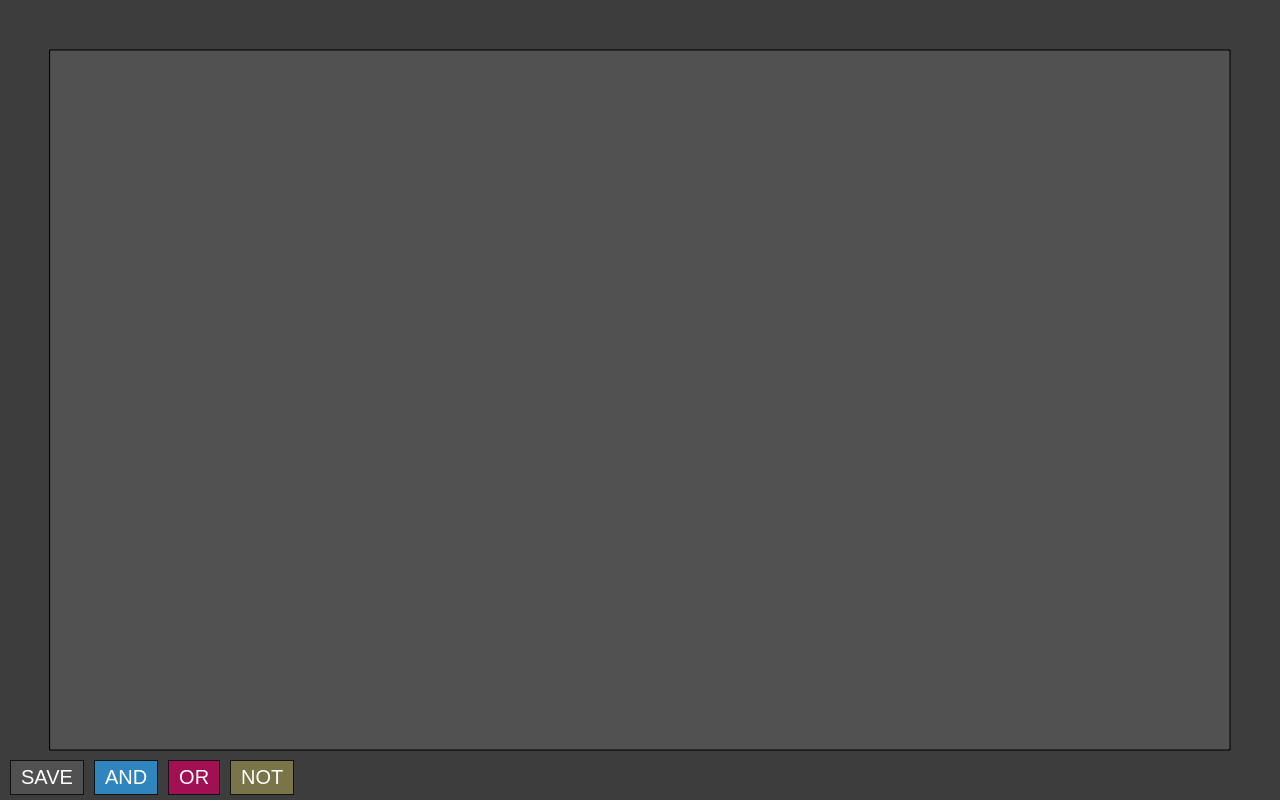
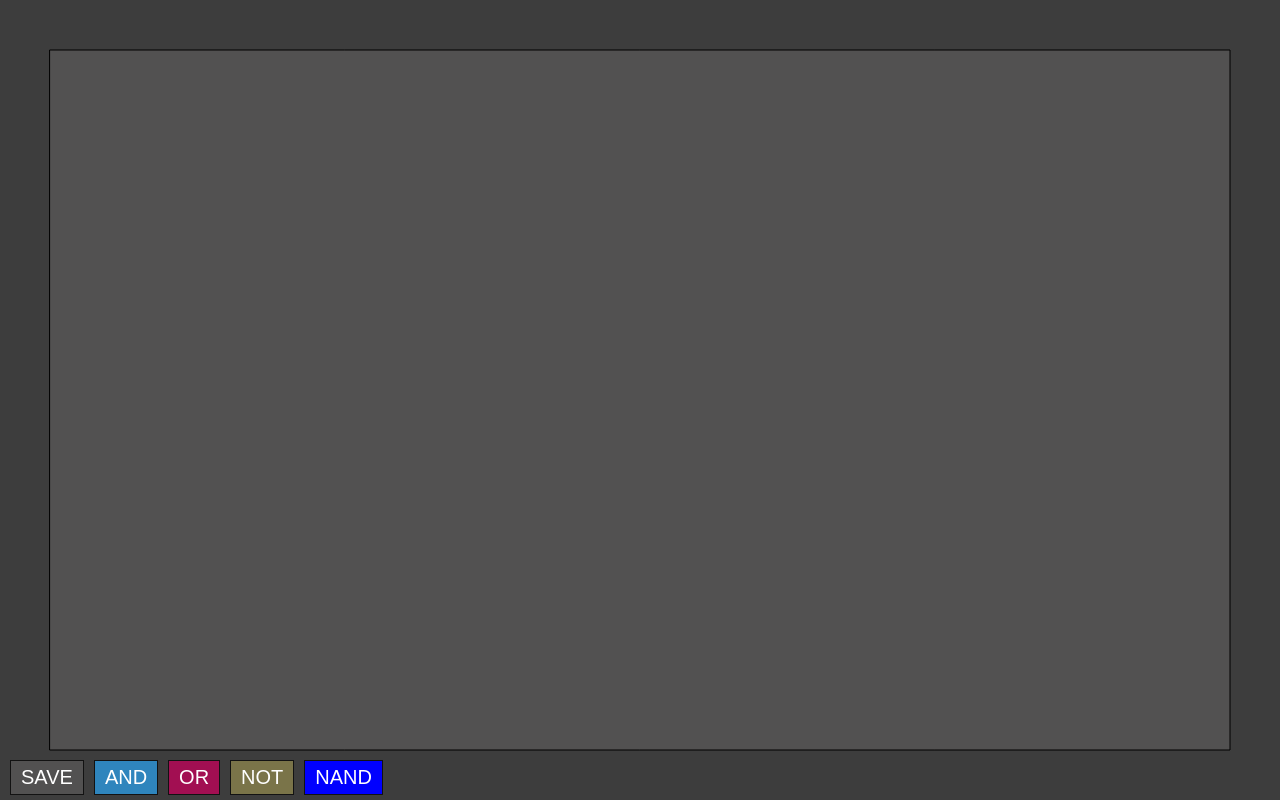
Before and after one commit to hasnainroopawalla/circuit-sim, a React app: page / in a window 1280 px wide. Built offline with nearby package versions, Linux system fonts and the light colour scheme.

Commit message:
WIP custom circuit

```diff
--- a/src/components/notification-banner.tsx
+++ b/src/components/notification-banner.tsx
@@ -11,6 +11,10 @@ const styles = {
     display: "flex",
     flexDirection: "row",
     gap: "10px",
+    MozUserSelect: "none" /* firefox */,
+    WebkitUserSelect: "none" /* Safari */,
+    msUserSelect: "none" /* IE*/,
+    userSelect: "none",
   },
 } as const;
 
--- a/src/components/toolbar.tsx
+++ b/src/components/toolbar.tsx
@@ -20,7 +20,11 @@ const styles = {
 export const Toolbar = () => {
   return (
     <div className="toolbar-container" style={styles.toolbarContainer}>
-      <Button text="SAVE" color="#525151" onClick={() => {}} />
+      <Button
+        text="SAVE"
+        color="#525151"
+        onClick={() => emitter.emit(EmitterEvent.SaveCircuit)}
+      />
       <Button
         text="AND"
         color={CORE_GATES["AND"].color}
@@ -42,6 +46,15 @@ export const Toolbar = () => {
           emitter.emit(EmitterEvent.SpawnCoreChip, { coreChip: "NOT" })
         }
       />
+      <Button
+        text="NAND"
+        color="blue"
+        onClick={() =>
+          emitter.emit(EmitterEvent.SpawnCustomChip, {
+            customChipString: `{"inputs":[{"id":"input-0","pin":"input-0_pin-0"},{"id":"input-1","pin":"input_1-pin_0"}],"outputs":[{"id":"output-0","pin":"output-0_pin-0"}],"chips":[{"id":"chip-0","type":"AND","inputPins":["chip-0_input-pin-0","chip-0_input-pin-1"],"outputPins":["chip-0_output-pin-0"]},{"id":"chip-1","type":"NOT","inputPins":["chip-1_input-pin-0"],"outputPins":["chip-1_output-pin-0"]}],"wires":[["input-0_pin-0","chip-0_input-pin-0"],["input_1-pin_0","chip-0_input-pin-1"],["chip-0_output-pin-0","chip-1_input-pin-0"],["chip-1_output-pin-0","output-0_pin-0"]]}`,
+          })
+        }
+      />
     </div>
   );
 };
--- a/src/event-service/emitter.interface.ts
+++ b/src/event-service/emitter.interface.ts
@@ -1,9 +1,13 @@
 export enum EmitterEvent {
   SpawnCoreChip = "SpawnCoreChip",
+  SpawnCustomChip = "SpawnCustomChip",
+  SaveCircuit = "SaveCircuit",
   Notification = "Notification",
 }
 
 export type EmitterEventArgs = {
   [EmitterEvent.SpawnCoreChip]: { coreChip: "AND" | "NOT" | "OR" };
+  [EmitterEvent.SpawnCustomChip]: { customChipString: string };
+  [EmitterEvent.SaveCircuit]: void;
   [EmitterEvent.Notification]: { message: string };
 };
--- a/src/event-service/emitter.ts
+++ b/src/event-service/emitter.ts
@@ -6,7 +6,7 @@ class CustomEventEmitter<TEvents> {
 
   public emit<TEventName extends keyof TEvents & string>(
     eventName: TEventName,
-    eventArgs: TEvents[TEventName]
+    eventArgs?: TEvents[TEventName]
   ) {
     this.emitter.emit(eventName, eventArgs);
   }
--- a/src/simulator/chip.ts
+++ b/src/simulator/chip.ts
@@ -18,6 +18,7 @@ class Chip {
   inputPins: Pin[] = [];
   outputPins: Pin[] = [];
   name: string;
+  id: string;
   action: (a: Pin[]) => State[];
   options: ChipRenderOptions;
   isCircuit: boolean;
@@ -26,6 +27,7 @@ class Chip {
   constructor(
     p5: p5,
     name: string,
+    id: string,
     numInputPins: number,
     numOutputPins: number,
     action: (a: Pin[]) => State[],
@@ -35,6 +37,7 @@ class Chip {
   ) {
     this.p = p5;
     this.name = name;
+    this.id = id;
     this.action = action;
     this.isCircuit = isCircuit;
     this.circuit = circuit;
@@ -42,22 +45,22 @@ class Chip {
       this.inputPins = this.circuit.inputs.map((input) => input.pin);
       this.outputPins = this.circuit.outputs.map((output) => output.pin);
       for (let i = 0; i < this.inputPins.length; i++) {
-        this.inputPins[i].name = `${name}_INPUT_${i}`;
+        this.inputPins[i].id = `${id}_input-pin-${i}`;
         this.inputPins[i].isInput = true;
       }
       for (let i = 0; i < this.outputPins.length; i++) {
-        this.outputPins[i].name = `${name}_OUTPUT_${i}`;
+        this.outputPins[i].id = `${id}_output-pin-${i}`;
         this.outputPins[i].isInput = false;
       }
     } else {
       for (let i = 0; i < numInputPins; i++) {
         this.inputPins.push(
-          new Pin(p5, `${name}_INPUT_${i}`, State.Off, true, this)
+          new Pin(p5, `${id}_input-pin-${i}`, State.Off, true, this)
         );
       }
       for (let i = 0; i < numOutputPins; i++) {
         this.outputPins.push(
-          new Pin(p5, `${name}_OUTPUT_${i}`, State.Off, false, this)
+          new Pin(p5, `${id}_output-pin-${i}`, State.Off, false, this)
         );
       }
     }
@@ -151,6 +154,12 @@ class Chip {
     );
   }
 
+  public getPinById(pinId: string): Pin | undefined {
+    return [...this.inputPins, ...this.outputPins].find(
+      ({ id }) => id === pinId
+    );
+  }
+
   public isMouseOverGetEntity(): Chip | Pin | undefined {
     for (let i = 0; i < this.inputPins.length; i++) {
       const pin = this.inputPins[i];
@@ -170,7 +179,9 @@ class Chip {
   }
 
   public execute(): void {
+    console.log("ADDWDAW");
     if (this.isCircuit && this.circuit) {
+      console.log("EXE");
       this.circuit.execute();
     } else {
       const outputStates = this.action(this.inputPins);
--- a/src/simulator/circuit.interface.ts
+++ b/src/simulator/circuit.interface.ts
@@ -3,6 +3,7 @@ import { Position, Size } from "./shared.interface";
 import Chip from "./chip";
 import IOChip from "./io-chip";
 import Pin from "./pin";
+import { CoreGate } from "./core-gates";
 
 export type WiringMode = {
   waypoints: Position[];
@@ -34,3 +35,12 @@ export enum Interaction {
   Click = "Click",
   Drag = "Drag",
 }
+
+export type RawCircuit = {
+  inputs: [{ id: string; pin: string }];
+  outputs: [{ id: string; pin: string }];
+  chips: [
+    { id: string; type: CoreGate; inputPins: string[]; outputPins: string[] }
+  ];
+  wires: string[][];
+};
--- a/src/simulator/circuit.ts
+++ b/src/simulator/circuit.ts
@@ -5,6 +5,7 @@ import {
   SpawnChipsMode,
   WiringMode,
   CircuitRenderOptions,
+  RawCircuit,
 } from "./circuit.interface";
 import type { Position } from "./shared.interface";
 
@@ -17,6 +18,8 @@ import { CORE_GATES } from "./core-gates";
 import { EmitterEvent, EmitterEventArgs, emitter } from "../event-service";
 
 class Circuit {
+  // TODO: Add logger
+
   p: p5;
   inputs: IOChip[];
   outputs: IOChip[];
@@ -47,6 +50,10 @@ class Circuit {
   private bindEventListeners() {
     emitter.on(EmitterEvent.SpawnCoreChip, (coreChip) =>
       this.spawnCoreChip(coreChip)
+    );
+    emitter.on(EmitterEvent.SaveCircuit, () => this.saveCircuit());
+    emitter.on(EmitterEvent.SpawnCustomChip, (customChipString) =>
+      this.spawnCustomChip(customChipString)
     );
   }
 
@@ -85,9 +92,7 @@ class Circuit {
     this.spawnChipsMode = {
       chips: [],
     };
-    this.repositionMode = {
-      chip: undefined,
-    };
+    this.repositionMode = {};
     this.wiringMode = {
       startPin: undefined,
       endPin: undefined,
@@ -217,6 +222,29 @@ class Circuit {
     });
   }
 
+  private getPinById(pinId: string): Pin | undefined {
+    for (let i = 0; i < this.inputs.length; i++) {
+      const pin = this.inputs[i].getPin();
+      if (pin.id === pinId) {
+        return pin;
+      }
+    }
+
+    for (let i = 0; i < this.outputs.length; i++) {
+      const pin = this.outputs[i].getPin();
+      if (pin.id === pinId) {
+        return pin;
+      }
+    }
+
+    for (let i = 0; i < this.chips.length; i++) {
+      const pin = this.chips[i].getPinById(pinId);
+      if (pin) {
+        return pin;
+      }
+    }
+  }
+
   public spawnCoreChip(
     eventData: EmitterEventArgs[EmitterEvent.SpawnCoreChip]
   ): void {
@@ -224,11 +252,97 @@ class Circuit {
     const chip = new Chip(
       this.p,
       chipName,
+      `chip-${this.chips.length}`,
       CORE_GATES[chipName].inputPins,
       CORE_GATES[chipName].outputPins,
       CORE_GATES[chipName].action,
       CORE_GATES[chipName].color,
       false
+    );
+    this.setSpawnChipsMode(chip);
+    this.chips.push(chip);
+  }
+
+  public spawnCustomChip(
+    eventData: EmitterEventArgs[EmitterEvent.SpawnCustomChip]
+  ): void {
+    const rawCircuit: RawCircuit = JSON.parse(eventData.customChipString);
+
+    // TODO: Improve creating a new circuit
+    const circuit = new Circuit(this.p, {
+      position: {
+        x: 0,
+        y: 0,
+      },
+      size: {
+        w: 0,
+        h: 0,
+      },
+    });
+
+    const inputs: IOChip[] = [];
+    for (let i = 0; i < rawCircuit.inputs.length; i++) {
+      const input = rawCircuit.inputs[i];
+      inputs.push(
+        new IOChip(this.p, input.id, true, {
+          x: this.options.position.x,
+          y: this.p.mouseY,
+        })
+      );
+    }
+    circuit.inputs = inputs;
+
+    const outputs: IOChip[] = [];
+    for (let i = 0; i < rawCircuit.outputs.length; i++) {
+      const output = rawCircuit.outputs[i];
+      outputs.push(
+        new IOChip(this.p, output.id, false, {
+          x: this.options.position.x + this.options.size.w,
+          y: this.p.mouseY,
+        })
+      );
+    }
+    circuit.outputs = outputs;
+
+    const chips: Chip[] = [];
+    for (let i = 0; i < rawCircuit.chips.length; i++) {
+      const chip = rawCircuit.chips[i];
+      chips.push(
+        new Chip(
+          this.p,
+          chip.type,
+          chip.id,
+          CORE_GATES[chip.type].inputPins,
+          CORE_GATES[chip.type].outputPins,
+          CORE_GATES[chip.type].action,
+          CORE_GATES[chip.type].color,
+          false
+        )
+      );
+    }
+    circuit.chips = chips;
+
+    const wires: Wire[] = [];
+    for (let i = 0; i < rawCircuit.wires.length; i++) {
+      const wire = rawCircuit.wires[i];
+      const startPin = circuit.getPinById(wire[0]);
+      const endPin = circuit.getPinById(wire[1]);
+      wires.push(new Wire(this.p, startPin, endPin, []));
+    }
+    circuit.wires = wires;
+
+    console.log("FINAL", circuit);
+
+    const chip = new Chip(
+      this.p,
+      "NAND",
+      `chip-${this.chips.length}`,
+      circuit.inputs.length,
+      circuit.outputs.length,
+      () => [],
+      "blue",
+      true,
+      circuit
     );
     this.setSpawnChipsMode(chip);
     this.chips.push(chip);
@@ -262,7 +376,7 @@ class Circuit {
 
   public spawnInputIOChip(): void {
     this.inputs.push(
-      new IOChip(this.p, `Input_${this.inputs.length}`, true, {
+      new IOChip(this.p, `input-${this.inputs.length}`, true, {
         x: this.options.position.x,
         y: this.p.mouseY,
       })
@@ -271,7 +385,7 @@ class Circuit {
 
   public spawnOutputIOChip(): void {
     this.outputs.push(
-      new IOChip(this.p, `Output_${this.inputs.length}`, false, {
+      new IOChip(this.p, `output-${this.outputs.length}`, false, {
         x: this.options.position.x + this.options.size.w,
         y: this.p.mouseY,
       })
@@ -286,6 +400,7 @@ class Circuit {
     const wire = new Wire(this.p, startPin, endPin, waypoints);
     this.wires.push(wire);
     startPin.outgoingWires.push(wire);
+    console.log(this);
   }
 
   public execute(): void {
@@ -437,12 +552,57 @@ class Circuit {
     );
   }
 
-  public saveCurrentCircuit(): void {
-    console.log(JSON.stringify(this));
+  public saveCircuit(): void {
+    // console.log(this.inputs);
+    // console.log(this.chips);
+    // console.log(this.outputs);
+    // console.log(this.wires);
+
+    const circuit = {
+      inputs: [
+        {
+          id: "input-0",
+          pin: "input-0_pin-0",
+        },
+        {
+          id: "input-1",
+          pin: "input_1-pin_0",
+        },
+      ],
+
+      outputs: [
+        {
+          id: "output-0",
+          pin: "output-0_pin-0",
+        },
+      ],
+
+      chips: [
+        {
+          id: "chip-0",
+          type: "AND",
+          inputPins: ["chip-0_input-pin-0", "chip-0_input-pin-1"],
+          outputPins: ["chip-0_output-pin-0"],
+        },
+        {
+          id: "chip-1",
+          type: "NOT",
+          inputPins: ["chip-1_input-pin-0"],
+          outputPins: ["chip-1_output-pin-0"],
+        },
+      ],
+
+      wires: [
+        ["input-0_pin-0", "chip-0_input-pin-0"],
+        ["input_1-pin_0", "chip-0_input-pin-1"],
+        ["chip-0_output-pin-0", "chip-1_input-pin-0"],
+        ["chip-1_output-pin-0", "output-0_pin-0"],
+      ],
+    };
+    console.log(JSON.stringify(circuit));
   }
 
   public render(): void {
-    // console.log(this.mode);
     this.renderCircuit();
     this.renderChips();
     this.renderIOChips();
--- a/src/simulator/core-gates.ts
+++ b/src/simulator/core-gates.ts
@@ -1,6 +1,8 @@
 import { State } from "./shared.interface";
 
 import Pin from "./pin";
+
+export type CoreGate = "AND" | "OR" | "NOT";
 
 export const CORE_GATES = {
   AND: {
--- a/src/simulator/io-chip.ts
+++ b/src/simulator/io-chip.ts
@@ -22,7 +22,7 @@ class IOChip {
     this.p = p5;
     this.name = name;
     this.isInput = isInput;
-    this.pin = new Pin(p5, name, State.Off, !isInput, this);
+    this.pin = new Pin(p5, `${name}_pin-0`, State.Off, !isInput, this);
     this.outgoingWires = [];
     this.options = {
       position,
@@ -77,6 +77,10 @@ class IOChip {
     this.pin.state = this.pin.state === State.Off ? State.On : State.Off;
   }
 
+  public getPin(): Pin {
+    return this.pin;
+  }
+
   public execute(): void {
     this.pin.propagate();
   }
--- a/src/simulator/pin.ts
+++ b/src/simulator/pin.ts
@@ -13,22 +13,22 @@ type PinRenderOptions = {
 
 class Pin {
   p: p5;
-  name: string;
+  id: string;
   state: State;
-  isInput: boolean;
+  isInput: boolean; // TODO: change to type: "input" | "output"
   outgoingWires: Wire[];
   chip: Chip | IOChip;
   options: PinRenderOptions;
 
   constructor(
     p5: p5,
-    name: string,
+    id: string,
     state: State,
     isInput: boolean,
     chip: Chip | IOChip
   ) {
     this.p = p5;
-    this.name = name;
+    this.id = id;
     this.state = state;
     this.isInput = isInput;
     this.outgoingWires = [];
```
